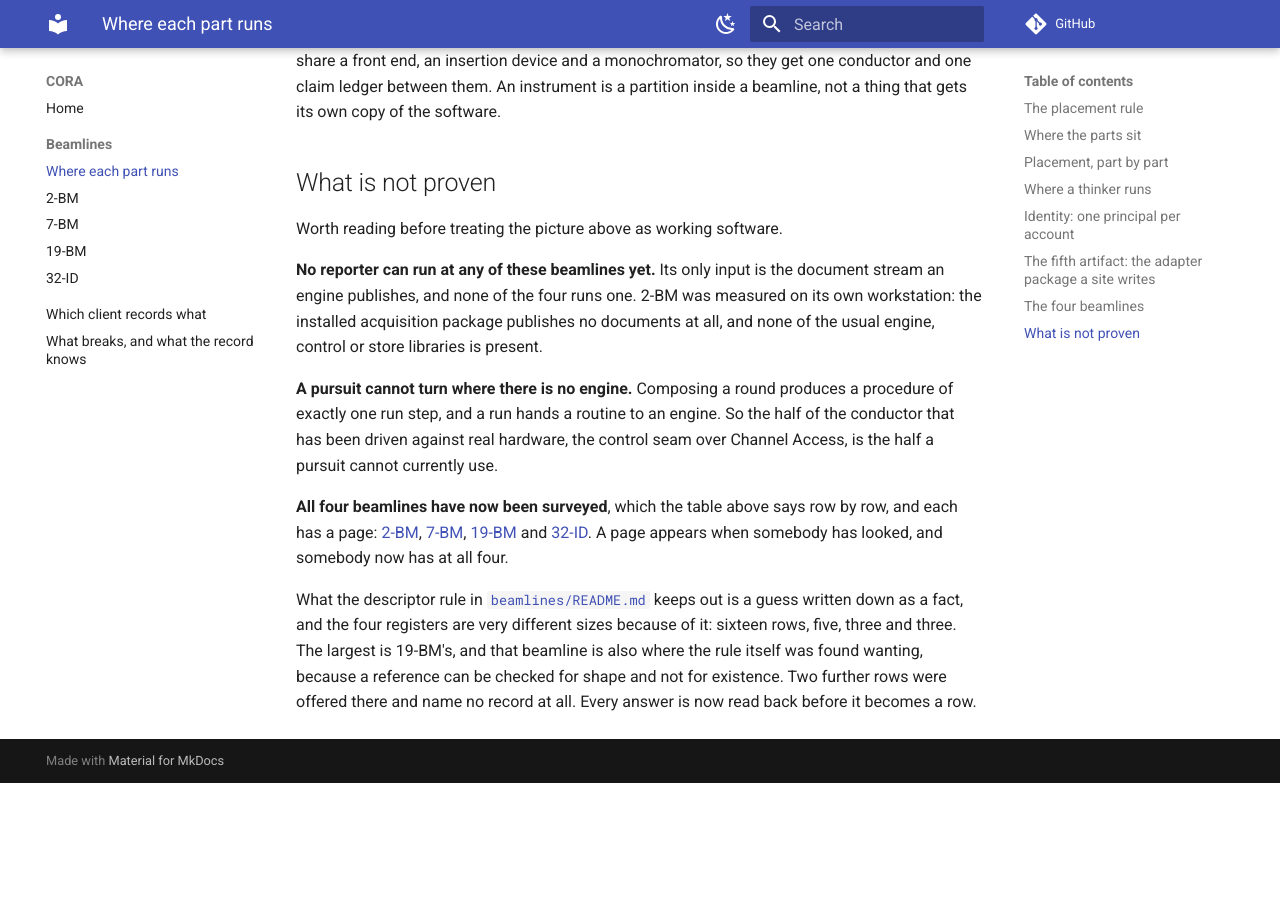
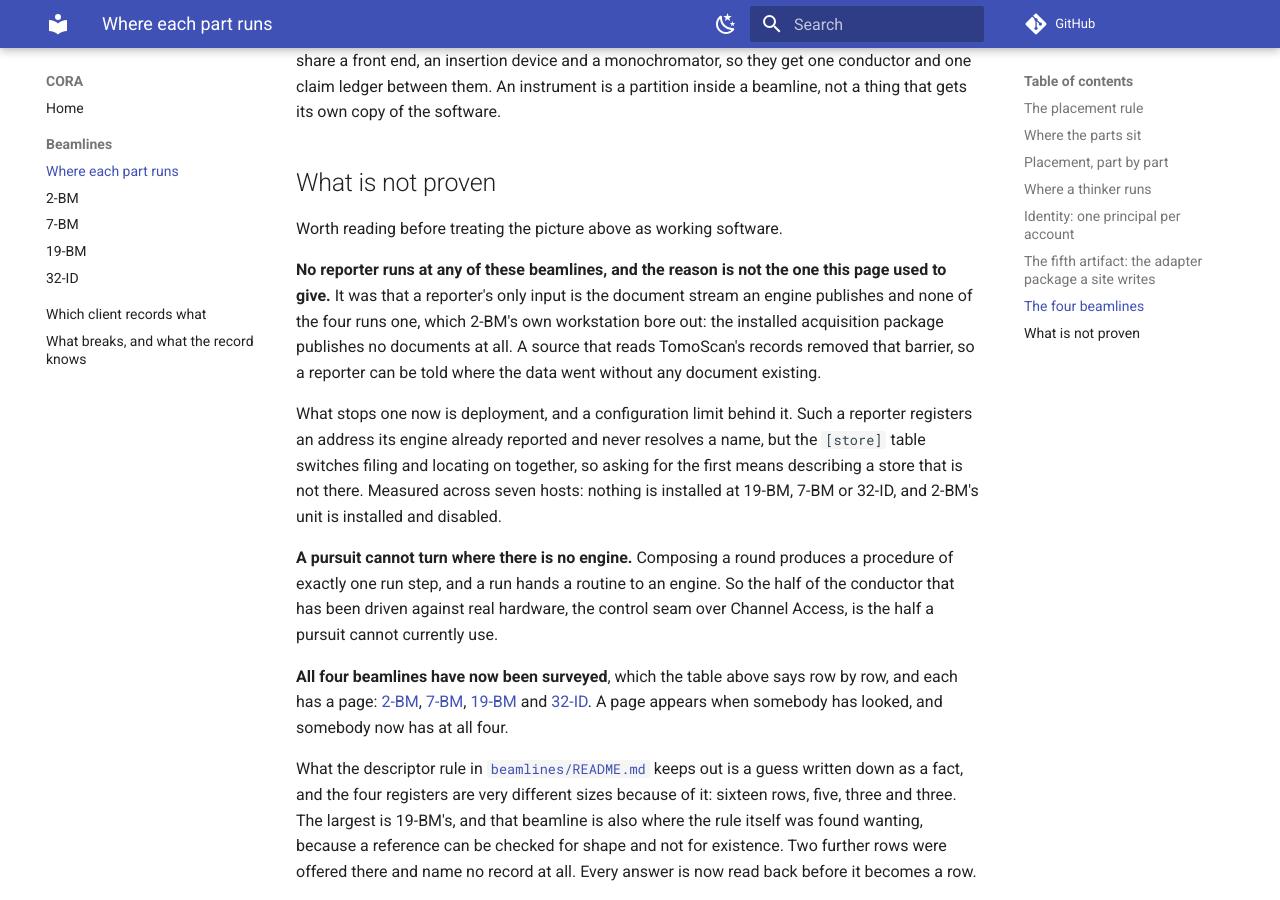
Before and after one commit to open-cora/cora, an MkDocs documentation site: the page built from docs/beamlines/index.md, in a window 1280 px wide and 900 px high, scrolled down 6875 px. Built offline with MkDocs 1.6.1 and Material for MkDocs 9.7.7, drawn with Linux system fonts in a browser that asks for light colours; comment, search, counter and statistics services are not loaded; before the commit the page ends 7658 px from its top, so only the background shows below that.

Commit message:
docs: two deployment pages said a reporter cannot run, which stopped being true
Both claimed a reporter's only input is the document stream an engine
publishes, so none could run at a TomoScan beamline. A source that reads
TomoScan's records landed on 2026-09-29 and removed that barrier: a
reporter can be told where the data went without any document existing.

These are the pages somebody reads before installing one, and the next
piece of work is installing reporters at 19-BM and 7-BM, so a reader
following them would have concluded the job was impossible.

What actually stops one is replaced rather than deleted, because the
honest answer is still that none runs: nothing is installed at 19-BM,
7-BM or 32-ID, 2-BM's unit is installed and disabled, and the `[store]`
table switches filing and locating on together while such a reporter
needs only the first.

Co-Authored-By: Claude Opus 5 (1M context) <noreply@anthropic.com>

```diff
--- a/docs/beamlines/index.md
+++ b/docs/beamlines/index.md
@@ -303,11 +303,19 @@ copy of the software.
 
 Worth reading before treating the picture above as working software.
 
-**No reporter can run at any of these beamlines yet.** Its only input is the
-document stream an engine publishes, and none of the four runs one.
-2-BM was measured on its own workstation: the installed acquisition package
-publishes no documents at all, and none of the usual engine, control or store
-libraries is present.
+**No reporter runs at any of these beamlines, and the reason is not the one
+this page used to give.** It was that a reporter's only input is the document
+stream an engine publishes and none of the four runs one, which 2-BM's own
+workstation bore out: the installed acquisition package publishes no documents
+at all. A source that reads TomoScan's records removed that barrier, so a
+reporter can be told where the data went without any document existing.
+
+What stops one now is deployment, and a configuration limit behind it. Such a
+reporter registers an address its engine already reported and never resolves a
+name, but the `[store]` table switches filing and locating on together, so
+asking for the first means describing a store that is not there. Measured
+across seven hosts: nothing is installed at 19-BM, 7-BM or 32-ID, and 2-BM's
+unit is installed and disabled.
 
 **A pursuit cannot turn where there is no engine.** Composing a round produces a
 procedure of exactly one run step, and a run hands a routine to an engine. So
```
Also changed, not shown: docs/beamlines/7-bm.md (+6 -6 lines).
